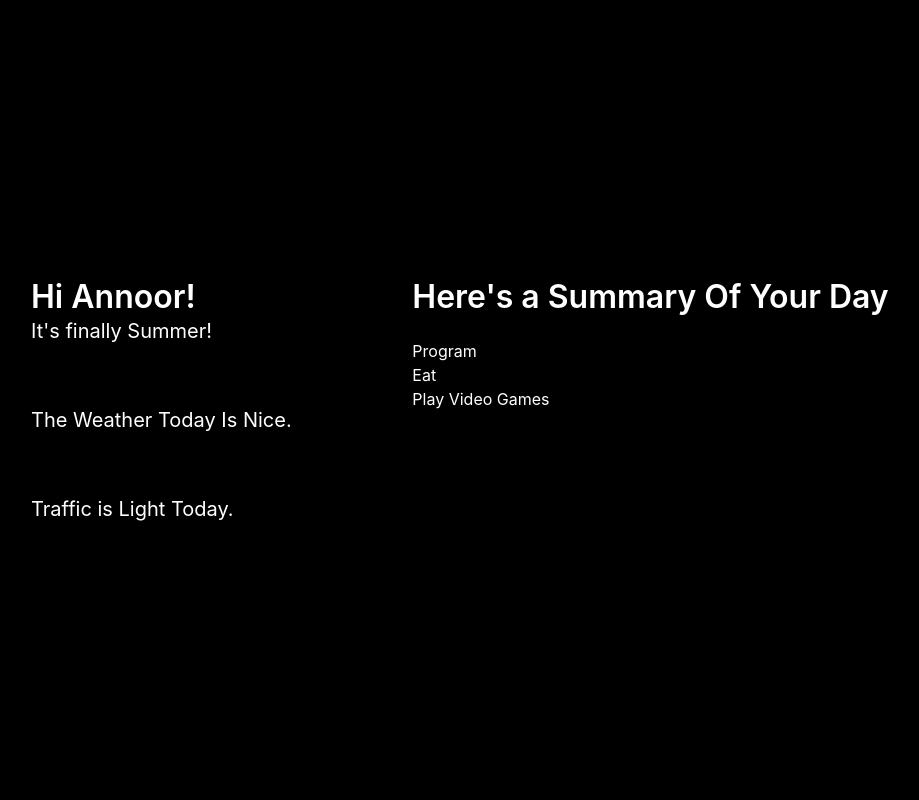
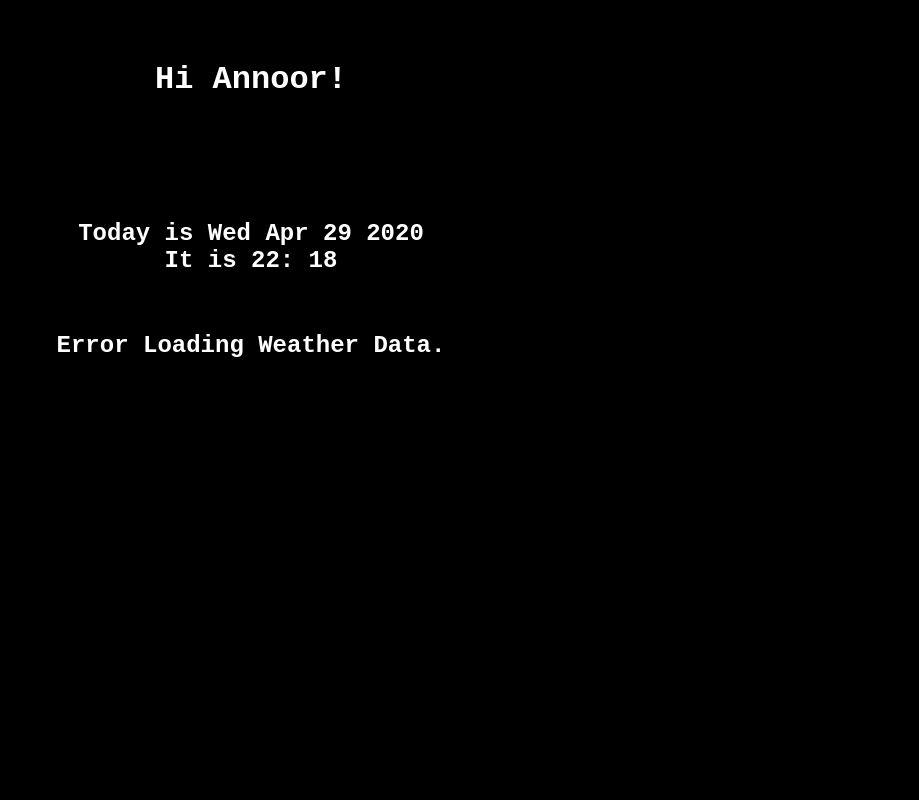
Before and after one commit to anuragkhare97/Mirror, a Django app: page / in a window 1280 px wide. Shown: the whole page, without its empty margins (69-988 px from the left). Run offline with Django 3.2, Linux system fonts and the light colour scheme; some libraries are stand-ins or nearby versions.

Commit message:
Added Basic Weather System

```diff
--- a/mysite/helloWorld/templates/index.html
+++ b/mysite/helloWorld/templates/index.html
@@ -3,66 +3,137 @@
   <head>
     <meta charset="utf-8">
     <meta name="viewport" content="width=device-width, initial-scale=1">
-    <title>Hello Bulma!</title>
-    <link rel="stylesheet" href="https://cdn.jsdelivr.net/npm/bulma@0.8.2/css/bulma.min.css">
-    <script defer src="https://use.fontawesome.com/releases/v5.3.1/js/all.js"></script>
+    <title>Magic Mirror</title>
 
     <style>
-    	.hero-body{
-    		height:100%;
+    	body{
+    		background-color: black;
+    		font-family: "Courier New", Courier, monospace;
     	}
-    	body{	background-color: black;
-    		}
-    	.box{	background-color: black;
-    		}
-    	h1{color: white;}
-    	p{color: white;}
+    	#mainScreen{
+    		width: 50%;
+			height: 50%;
+
+			position:fixed;
+
+			left: 0%;
+			margin-left: 0%;
+
+			top: 5%;
+			bottom: 0%;
+
+			background-color: black;
+			border-radius: 20px;
+			color: white;
+
+			text-align: center;
+    	}
+
+    	#mainScreen h2{
+    		position:relative;
+    		top:25%;
+    	}
+
+    	h1{
+    		font-size: 200%;
+    	}
+
+    	@-webkit-keyframes fadeInDownBig {
+  		from {
+    		opacity: 0;
+    		-webkit-transform: translate3d(0, -2000px, 0);
+    		transform: translate3d(0, -2000px, 0);
+  		}
+
+  		to {
+   		 opacity: 1;
+    	 -webkit-transform: translate3d(0, 0, 0);
+   		 transform: translate3d(0, 0, 0);
+  		}
+		}
+
+		@keyframes fadeInDownBig {
+  		from {
+    	opacity: 0;
+    	-webkit-transform: translate3d(0, -2000px, 0);
+    	transform: translate3d(0, -2000px, 0);
+  		}
+
+  		to {
+    	opacity: 1;
+    	-webkit-transform: translate3d(0, 0, 0);
+    	transform: translate3d(0, 0, 0);
+  		}
+		}
+
+		.fadeInDownBig {
+  		-webkit-animation-name: fadeInDownBig;
+  		animation-name: fadeInDownBig;
+		}
+
+		.animated {
+	  	-webkit-animation-duration: 1s;
+  		animation-duration: 1s;
+  		-webkit-animation-fill-mode: both;
+  		animation-fill-mode: both;
+		}
+
+
     </style>
 
   </head>
-  <body>
+  <body onload="startApp()">
+  	<div id="mainScreen" class="animated fadeInDownBig">
+  		<h1>Hi Annoor!</h1>
+  		<h2 id="date"></h2>
+  		</br>
+  		<h2 id="weather"></h2>
+  		<h2 id=weatherFeels></h2>
+  		<h2 id=weatherDescription></h2>
+  	</div>
 
-  <section class="hero is-fullheight">
-  <div class="hero-body">
-  <div class="container is-fluid">
-    <div class="tile">
-    	<div class="tile is-ancestor">
-    		<div class="tile is-4 is-vertical is-parent">
-    			<div class="tile is-child box">
-    				<h1 class="title has-text-white">
-        				Hi Annoor!
-      				</h1>
-      				<p class="subtitle has-text-white">
-        				It's finally Summer!
-      				</p>
-    			</div>
-    			<div class="tile is-child box">
-    				<p class="subtitle has-text-white">
-    					The Weather Today Is Nice.
-    				</p>
-    			</div>
-    			<div class="tile is-child box">
-    				<p class="subtitle has-text-white">
-    					Traffic is Light Today.
-    				</p>
-    			</div>
-    		</div>
-    		<div class="tile is-parent">
-    			<div class="tile is-child box">
-    				<h1 class="title has-text-white">
-    					Here's a Summary Of Your Day
-    				</h1>
-    				<ul class="has-text-white">
-    					<li>Program</li>
-    					<li>Eat</li>
-    					<li>Play Video Games</li>
-    				</ul>
-    			</div>
-    		</div>
-    	</div>
-    </div>
-  </div>
-  </div>
-  </section>
+
+  	<script type="text/javascript">
+
+  		function startTime(){
+			var date = new Date();
+  			var minutes = date.getMinutes();
+
+  			if(minutes < 10){
+  				minutes = "0" + minutes;
+  			}
+
+  			document.getElementById("date").innerHTML = "Today is " + date.toDateString() + "</br> It is " + date.getHours() + ": " + minutes;
+  			var timerRepeat = setTimeout(startTime, 6000);
+  		}
+
+  		function weatherCheck(){
+			var key = "7eb27b515fa6a63459e65c0bcc276a25";
+  			var cityId = "6119109";
+  			var apiCall = "http://api.openweathermap.org/data/2.5/weather?id=" + cityId + "&APPID=" + key + "&&units=metric";
+
+  			fetch(apiCall)
+  				.then(response => response.json())
+  				.then(data => {
+  					var temp = data['main']['temp'];
+  					var feels = data['main']['feels_like'];
+  					var description = data['weather'][0]['description'];
+
+  					document.getElementById("weather").innerHTML = "The temperature today is " + temp + "°C.";
+  					document.getElementById("weatherFeels").innerHTML = "It feels like " + feels + "°C.";
+  					document.getElementById("weatherDescription").innerHTML = "Weather type: " + description;
+  				})
+  				.catch( err => document.getElementById("weather").innerHTML = "Error Loading Weather Data.")
+		}
+
+		function startApp(){
+
+			startTime();
+			weatherCheck();
+		}
+
+
+	</script>
+
   </body>
 </html>
```
